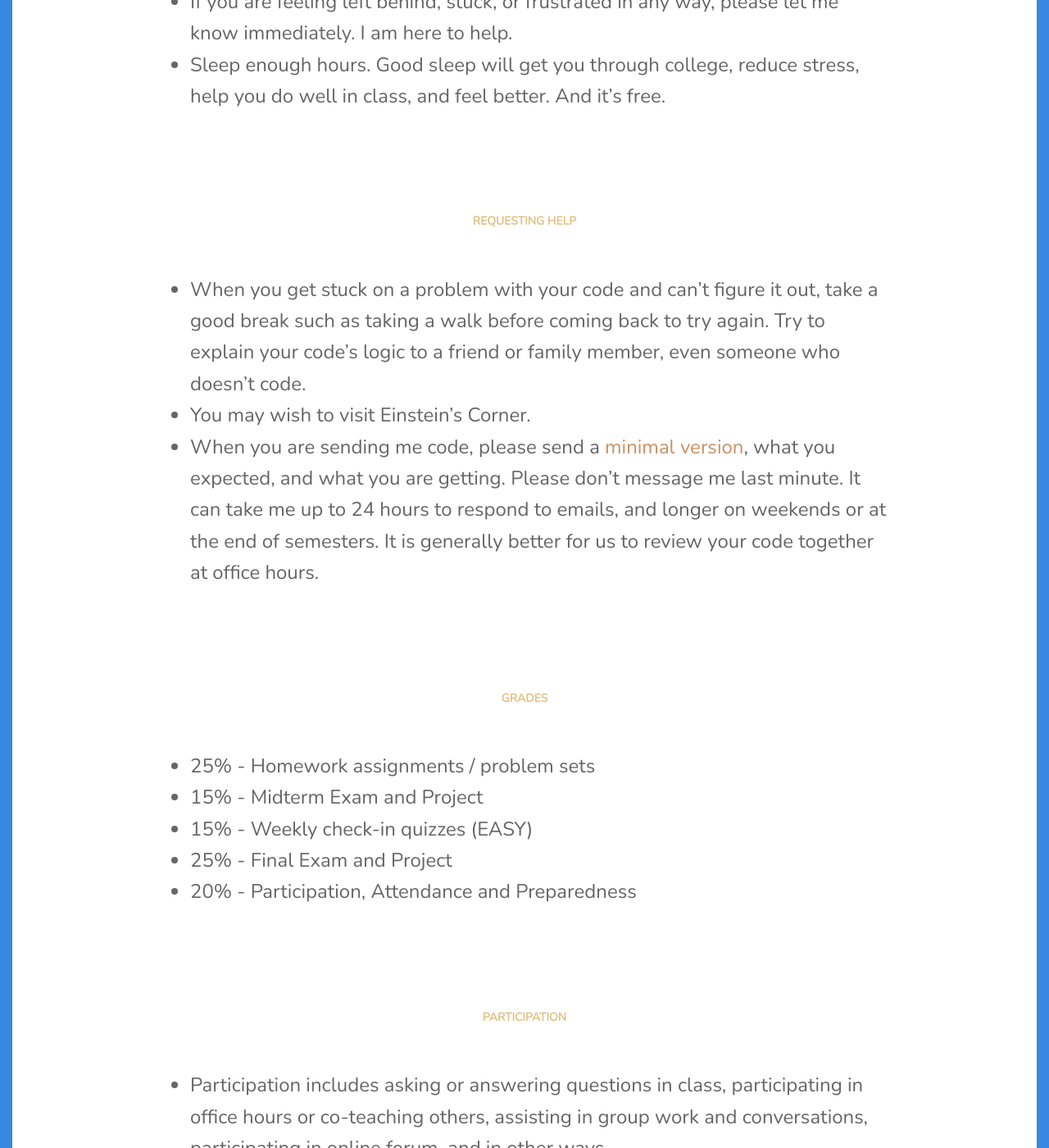
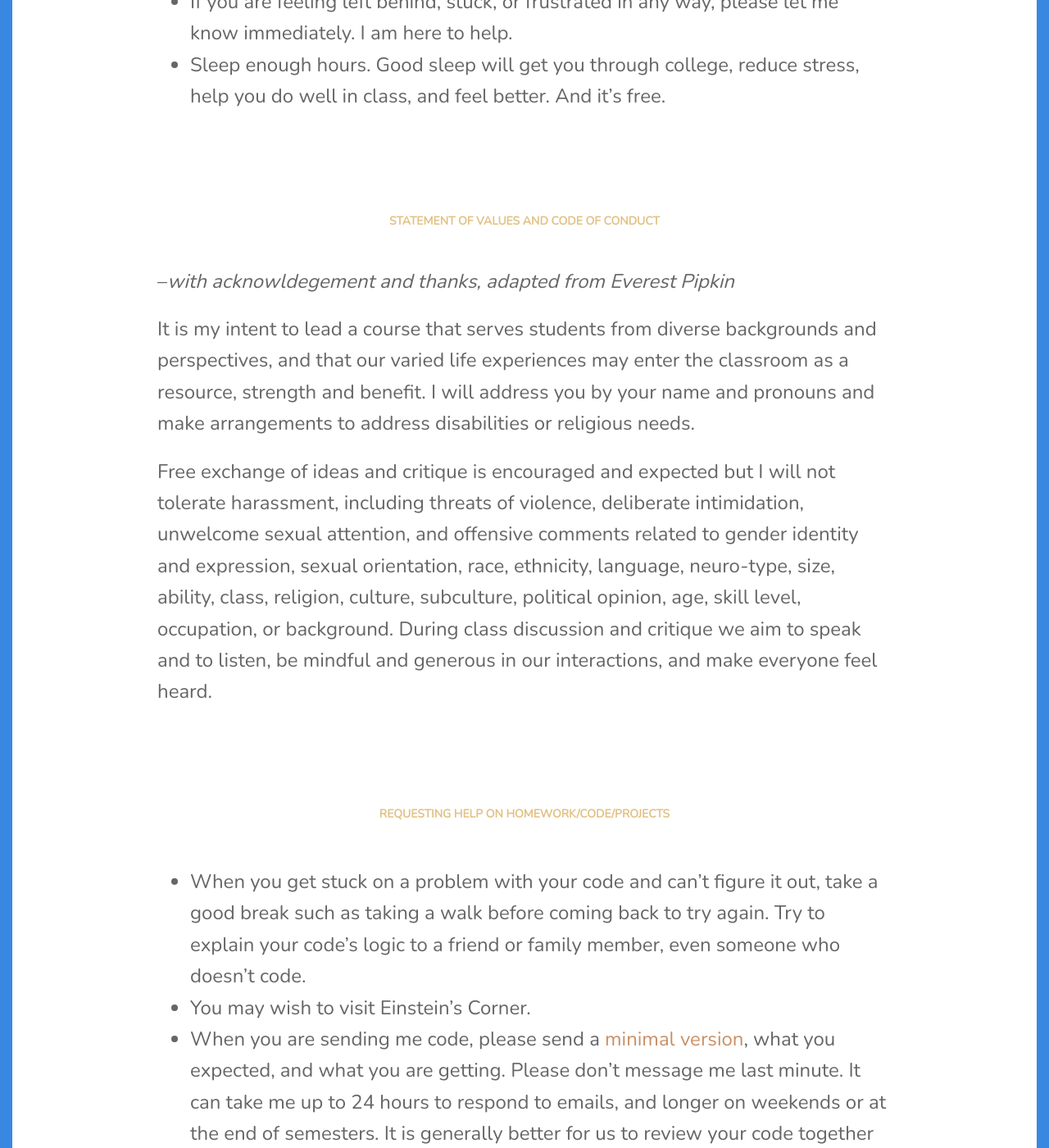
Before and after one commit to lee2sman/cs1_fall2020, a Jekyll site: the page built from _posts/2020-08-28-syllabus.md, in a window 1280 px wide and 1400 px high, scrolled down 8694 px. Shown: the whole window at 82% size. Built offline with Jekyll 4.4.1, drawn with Linux system fonts in a browser that asks for light colours; nearby versions of some CDN libraries.

Commit message:
update syllabus

```diff
--- a/_posts/2020-08-28-syllabus.md
+++ b/_posts/2020-08-28-syllabus.md
@@ -129,7 +129,15 @@ Please hold me accountable and point out areas that need to be improved.
 - If you are feeling left behind, stuck, or frustrated in any way, please let me know immediately. I am here to help.
 - Sleep enough hours. Good sleep will get you through college, reduce stress, help you do well in class, and feel better. And it's free.
 
-### Requesting Help
+### Statement of Values and Code of Conduct
+
+--*with acknowldegement and thanks, adapted from Everest Pipkin*
+
+It is my intent to lead a course that serves students from diverse backgrounds and perspectives, and that our varied life experiences may enter the classroom as a resource, strength and benefit. I will address you by your name and pronouns and make arrangements to address disabilities or religious needs.
+
+Free exchange of ideas and critique is encouraged and expected but I will not tolerate harassment, including threats of violence, deliberate intimidation, unwelcome sexual attention, and offensive comments related to gender identity and expression, sexual orientation, race, ethnicity, language, neuro-type, size, ability, class, religion, culture, subculture, political opinion, age, skill level, occupation, or background. During class discussion and critique we aim to speak and to listen, be mindful and generous in our interactions, and make everyone feel heard.
+
+### Requesting Help on homework/code/projects
 
 - When you get stuck on a problem with your code and can't figure it out, take a good break such as taking a walk before coming back to try again. Try to explain your code's logic to a friend or family member, even someone who doesn't code.
 - You may wish to visit Einstein's Corner.
@@ -146,7 +154,6 @@ Please hold me accountable and point out areas that need to be improved.
 ### Participation
 
 - Participation includes asking or answering questions in class, participating in office hours or co-teaching others, assisting in group work and conversations, participating in online forum, and in other ways.
-
 ## Resources
 
 
```
